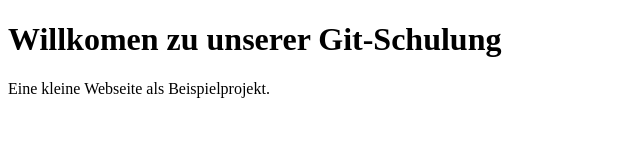
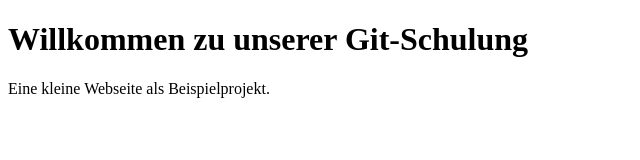
Before and after one commit to stpusch/git-schulung, a plain HTML site: page index.html in a window 1280 px wide. Shown: the whole page, without its empty margins (0-640 px from the left). Drawn offline with Linux system fonts and the light colour scheme.

Commit message:
Willkommen geändert

```diff
--- a/index.html
+++ b/index.html
@@ -5,7 +5,7 @@
     <title>Git-Schulung</title>
   </head>
   <body>
-    <h1>Willkomen zu unserer Git-Schulung</h1>
+    <h1>Willkommen zu unserer Git-Schulung</h1>
     <p>Eine kleine Webseite als Beispielprojekt.</p>
   </body>
 </html>
```
